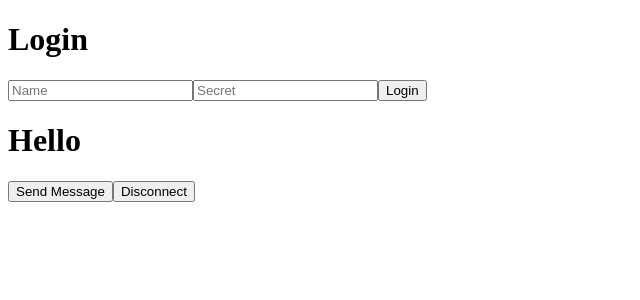
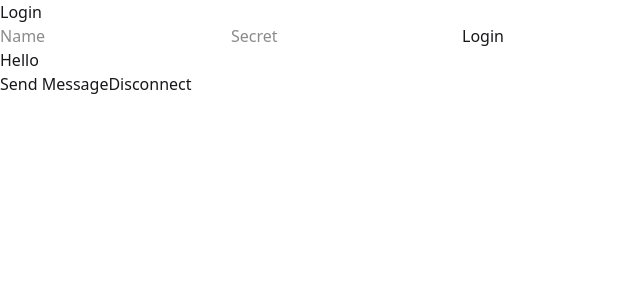
Before and after one commit to jakob-rzeppa/turnkeeper, a Vue app in the folder player/: page / in a window 1280 px wide. Shown: the top 300 px of the page, without its empty margins (0-640 px from the left). Built offline with nearby package versions, Linux system fonts and the light colour scheme; the HTML template or start-up script is replaced by a standard one.

Commit message:
added tailwindcss and daisyui to player

```diff
--- a/player/package.json
+++ b/player/package.json
@@ -17,7 +17,10 @@
     "format": "prettier --write src/"
   },
   "dependencies": {
+    "@tailwindcss/vite": "^4.1.13",
+    "daisyui": "^5.1.13",
     "socket.io-client": "^4.8.1",
+    "tailwindcss": "^4.1.13",
     "vue": "^3.5.18"
   },
   "devDependencies": {
--- /dev/null
+++ b/player/src/index.css
@@ -0,0 +1,2 @@
+@import 'tailwindcss';
+@plugin "daisyui";
--- a/player/src/main.ts
+++ b/player/src/main.ts
@@ -1,5 +1,7 @@
 import { createApp } from 'vue'
 import App from './App.vue'
+
+import './index.css'
 
 const app = createApp(App)
 
--- a/player/vite.config.ts
+++ b/player/vite.config.ts
@@ -1,18 +1,16 @@
 import { fileURLToPath, URL } from 'node:url'
 
 import { defineConfig } from 'vite'
+import tailwindcss from '@tailwindcss/vite'
 import vue from '@vitejs/plugin-vue'
 import vueDevTools from 'vite-plugin-vue-devtools'
 
 // https://vite.dev/config/
 export default defineConfig({
-  plugins: [
-    vue(),
-    vueDevTools(),
-  ],
+  plugins: [tailwindcss(), vue(), vueDevTools()],
   resolve: {
     alias: {
-      '@': fileURLToPath(new URL('./src', import.meta.url))
+      '@': fileURLToPath(new URL('./src', import.meta.url)),
     },
   },
 })
```
Also changed, not shown: 1 other file (tests, documents, lock files or other folders).
